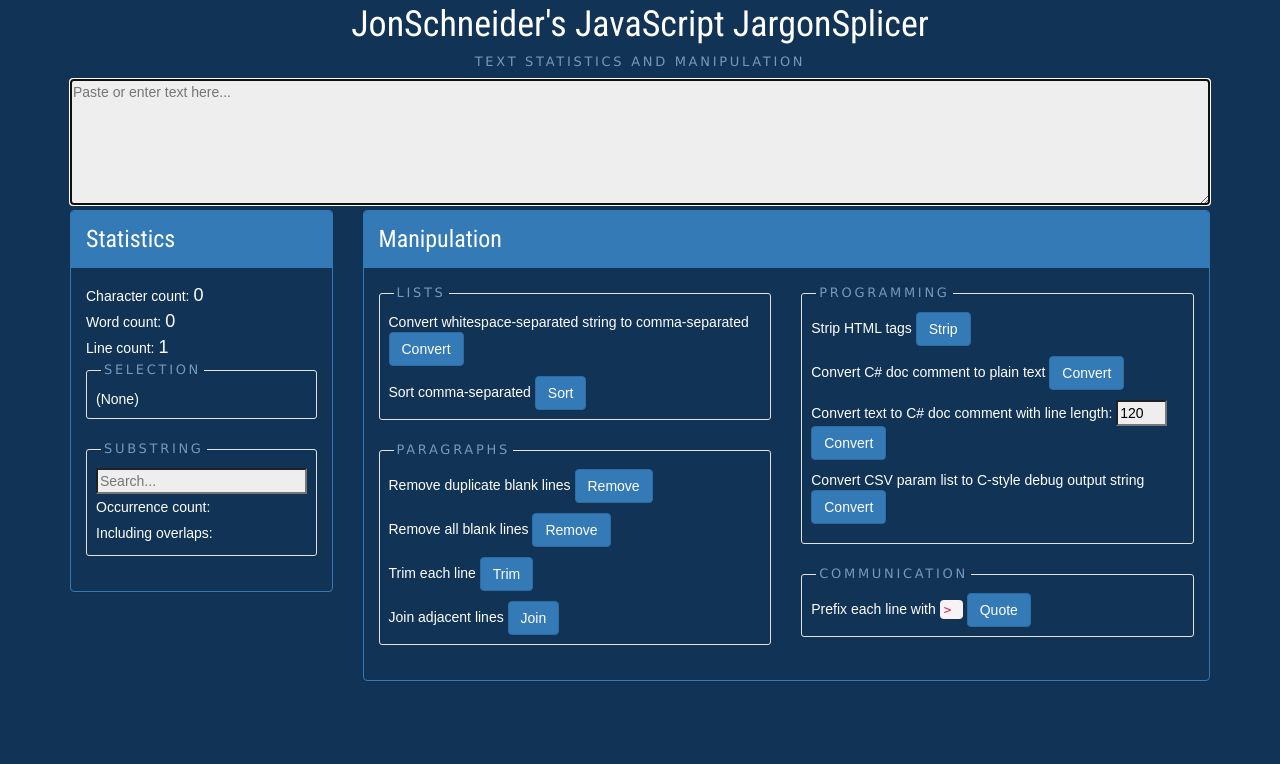
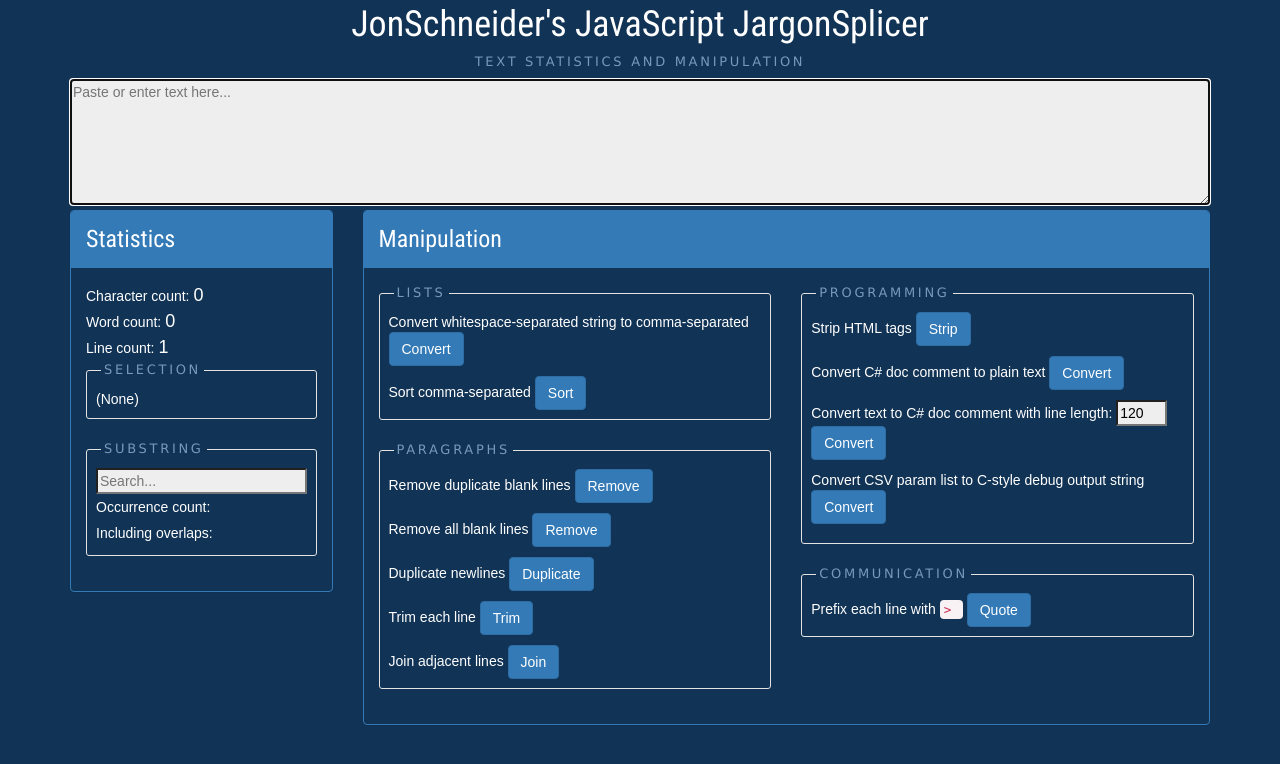
Before and after one commit to jschneid/jargon-splicer, a React (Create React App) app: page / in a window 1280 px wide. Shown: the top 764 px of the page. Built offline with nearby package versions, Linux system fonts and the light colour scheme; a web font is replaced by a local one.

Commit message:
Add: Duplicate newlines

```diff
--- a/src/Tools/Paragraphs.js
+++ b/src/Tools/Paragraphs.js
@@ -12,6 +12,11 @@ export default class Paragraphs extends React.Component {
 
   removeBlankLines() {
     const result = this.props.text.replace(/^\s*[\r\n]/gm, '');
+    this.props.setText(result);
+  }
+
+  duplicateNewlines() {
+    const result = this.props.text.replaceAll('\n', '\n\n');
     this.props.setText(result);
   }
 
@@ -51,6 +56,9 @@ export default class Paragraphs extends React.Component {
           Remove all blank lines <input type="button" className="btn btn-primary" onClick={() => this.removeBlankLines()} value="Remove" />
       </p>
       <p>
+        Duplicate newlines <input type="button" className="btn btn-primary" onClick={() => this.duplicateNewlines()} value="Duplicate" />
+      </p>
+      <p>
           Trim each line <input type="button" className="btn btn-primary" onClick={() => this.trimLines()} value="Trim" />
       </p>
       Join adjacent lines <input type="button" className="btn btn-primary" onClick={() => this.joinAdjacentLines()} value="Join" />
```
